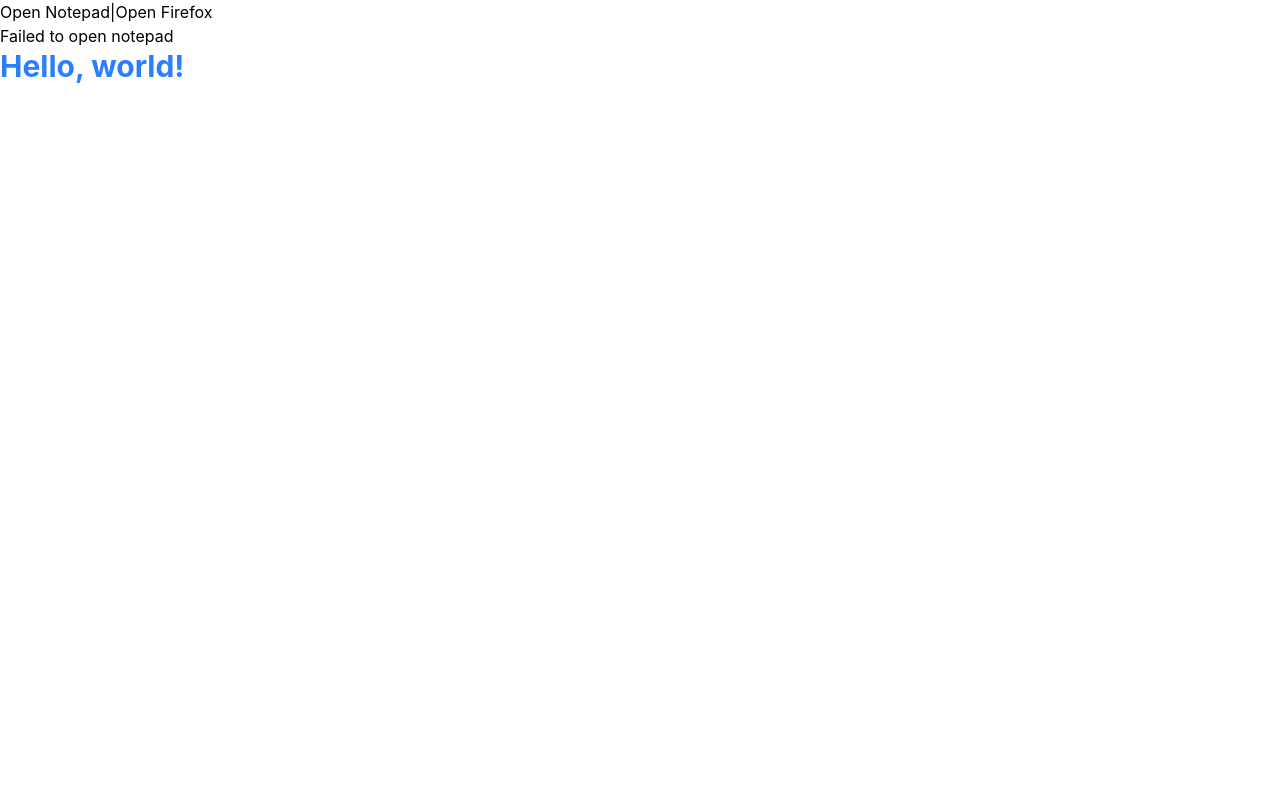
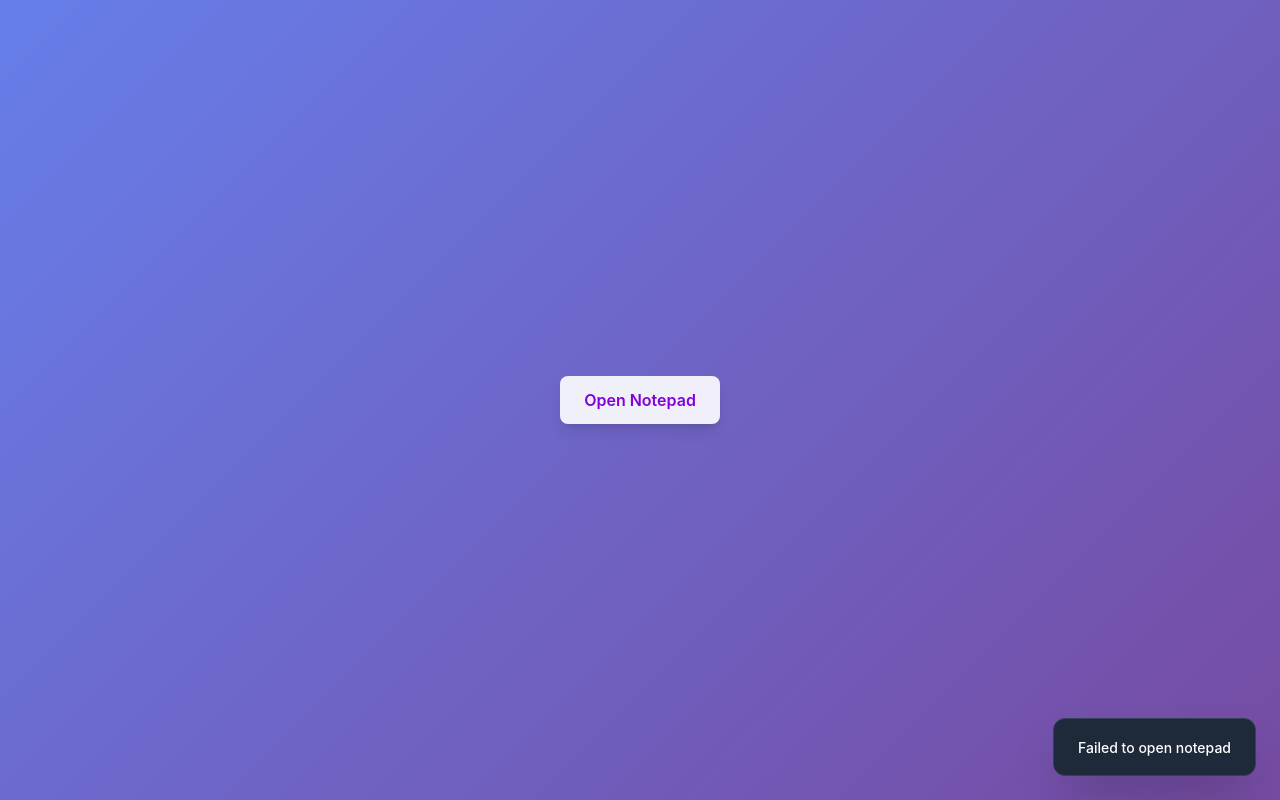
Before and after one commit to Lalitmax/quicklaunch, a React (Vite) app: page / in a window 1280 px wide. Both pictures are taken after a click on the button "Open Notepad". Built offline with nearby package versions, Linux system fonts and the light colour scheme.

Commit message:
Miner fix of css

```diff
--- a/src/App.jsx
+++ b/src/App.jsx
@@ -23,13 +23,14 @@ function App() {
     }
   };
   return (
-    <main className="container">
-      <button onClick={() => openApp("notepad")}>Open Notepad</button>
-      <span>|</span>
-      <button onClick={() => openApp("firefox")}>Open Firefox</button>
+    <main className="flex justify-center items-center h-screen">
+      <button
+        className="bg-white/90 hover:bg-white text-purple-700 font-semibold px-6 py-3 rounded-lg shadow-lg hover:shadow-xl transition-all duration-200"
+        onClick={() => openApp("notepad")}
+      >
+        Open Notepad
+      </button>
       {showToast && <Toast message={toastMessage} />}
-
-      <div className="text-3xl font-bold text-blue-500">Hello, world!</div>
     </main>
   );
 }
--- a/src/components/Toast.jsx
+++ b/src/components/Toast.jsx
@@ -1,11 +1,9 @@
 function Toast({ message }) {
-    return (
-        <div className="toast">
-            <div className="toast-content">
-                <span className="toast-message">{message}</span>
-            </div>
-        </div>
-    );
+  return (
+    <div className="fixed bottom-6 right-6 bg-gray-800 border border-gray-700 shadow-2xl px-6 py-4 rounded-xl animate-slide-up">
+      <span className="text-white text-sm font-medium">{message}</span>
+    </div>
+  );
 }
 
 export default Toast;
--- a/src/index.css
+++ b/src/index.css
@@ -1,7 +1,14 @@
 @import "tailwindcss";
 
 @layer utilities {
-  .animate-fade-in {
-    animation: fadeIn 0.3s ease-in-out;
+  .animate-slide-up {
+    animation: slideUp 0.3s ease-out;
   }
 }
+
+@layer base {
+  body {
+    background: linear-gradient(135deg, #667eea 0%, #764ba2 100%);
+    min-height: 100vh;
+  }
+}
```
